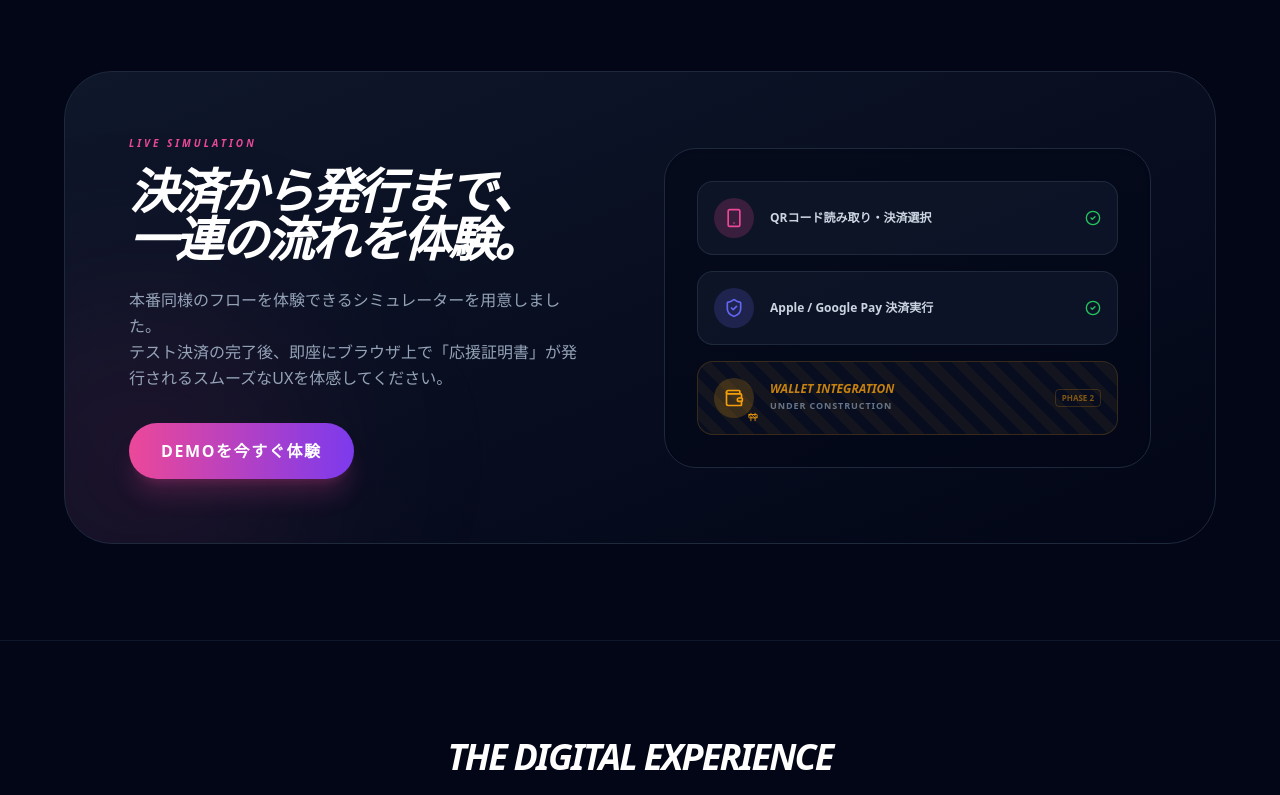
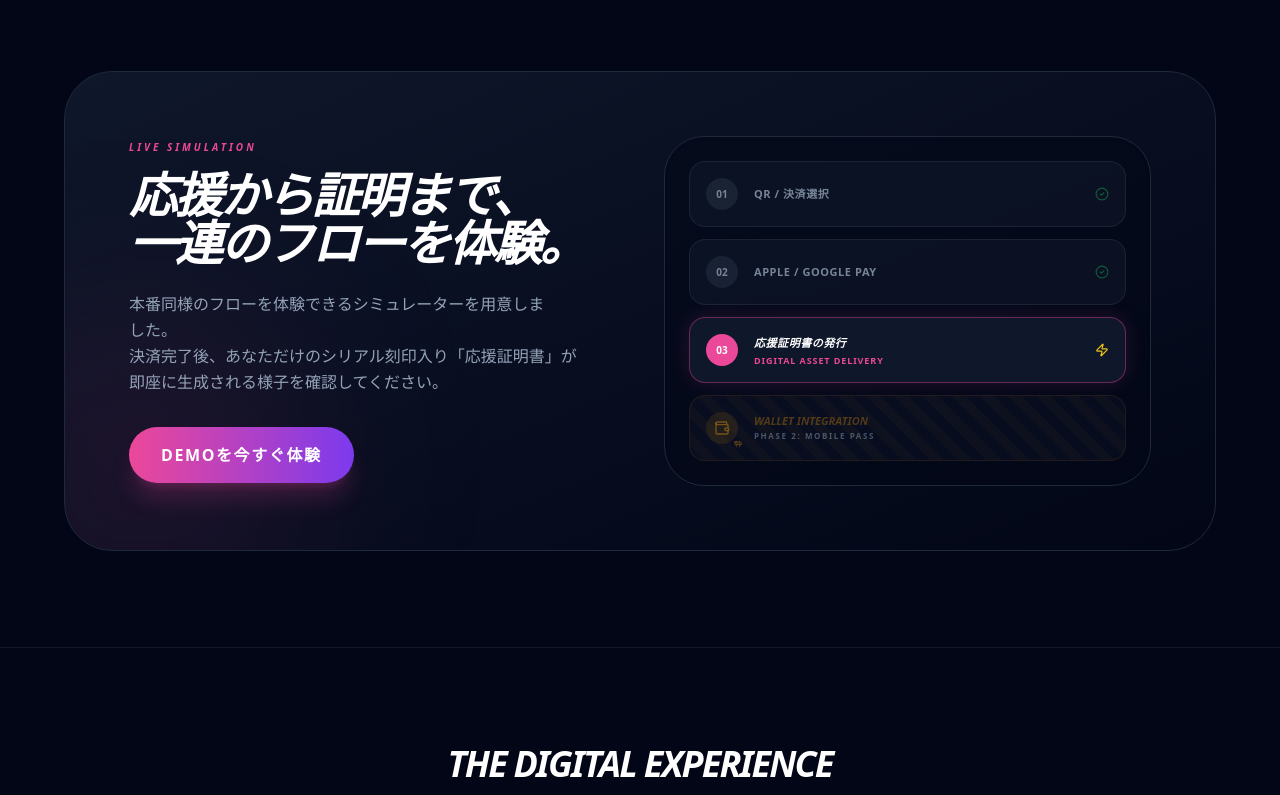
Before and after one commit to spacemindhiro/direct-cheers, a Next.js app: page / in a window 1280 px wide. Shown: the part 920-1715 px from the top of the page. Built offline with nearby package versions, Linux system fonts and the light colour scheme.

Commit message:
topのウォレット部分を工事中に

```diff
--- a/app/page.tsx
+++ b/app/page.tsx
@@ -72,21 +72,21 @@ export default function LandingPage() {
         </div>
       </section>
 
-      {/* --- Demo Section (Updated Step 3) --- */}
+      {/* --- Demo Section (Revised 4-Step Flow) --- */}
       <section id="demo" className="py-24 px-6 relative border-b border-slate-900">
         <div className="max-w-6xl mx-auto">
           <div className="bg-gradient-to-br from-slate-900 to-slate-950 border border-slate-800 p-8 md:p-16 rounded-[3rem] relative overflow-hidden flex flex-col md:flex-row items-center gap-12 group">
             <div className="absolute -left-20 -bottom-20 w-80 h-80 bg-pink-500/10 blur-[100px] rounded-full" />
 
-            <div className="flex-1 relative z-10 text-left">
+            <div className="flex-1 relative z-10 text-left text-pretty">
               <span className="text-pink-500 font-black italic tracking-[0.3em] text-[10px] uppercase block mb-4">Live Simulation</span>
               <h3 className="text-4xl md:text-5xl font-black text-white mb-6 italic tracking-tighter uppercase leading-tight">
-                決済から発行まで、<br />
-                一連の流れを体験。
+                応援から証明まで、<br />
+                一連のフローを体験。
               </h3>
               <p className="text-slate-400 leading-relaxed mb-8 max-w-md font-medium">
                 本番同様のフローを体験できるシミュレーターを用意しました。<br />
-                テスト決済の完了後、即座にブラウザ上で「応援証明書」が発行されるスムーズなUXを体感してください。
+                決済完了後、あなただけのシリアル刻印入り「応援証明書」が即座に生成される様子を確認してください。
               </p>
               <Link href="/demo" className="inline-flex items-center gap-3 bg-gradient-to-r from-pink-500 to-violet-600 text-white px-8 py-4 rounded-full font-bold hover:scale-105 transition-all shadow-xl shadow-pink-500/20 uppercase tracking-widest">
                 DEMOを今すぐ体験
@@ -94,33 +94,42 @@ export default function LandingPage() {
             </div>
 
             <div className="flex-1 relative z-10 w-full md:w-auto">
-              <div className="grid grid-cols-1 gap-4 p-8 bg-slate-950/50 rounded-[2rem] border border-slate-800 shadow-inner">
-                {/* Step 1 */}
-                <div className="flex items-center gap-4 p-4 rounded-2xl bg-slate-900/80 border border-slate-700/50">
-                  <div className="w-10 h-10 rounded-full bg-pink-500/20 flex items-center justify-center text-pink-500"><Smartphone size={20} /></div>
-                  <div className="text-xs font-bold text-slate-300">QRコード読み取り・決済選択</div>
-                  <CheckCircle2 size={16} className="ml-auto text-green-500" />
-                </div>
-                {/* Step 2 */}
-                <div className="flex items-center gap-4 p-4 rounded-2xl bg-slate-900/80 border border-slate-700/50">
-                  <div className="w-10 h-10 rounded-full bg-indigo-500/20 flex items-center justify-center text-indigo-500"><ShieldCheck size={20} /></div>
-                  <div className="text-xs font-bold text-slate-300">Apple / Google Pay 決済実行</div>
-                  <CheckCircle2 size={16} className="ml-auto text-green-500" />
+              <div className="grid grid-cols-1 gap-3 p-6 bg-slate-950/50 rounded-[2.5rem] border border-slate-800 shadow-inner">
+
+                {/* Step 1: Entry */}
+                <div className="flex items-center gap-4 p-4 rounded-2xl bg-slate-900/80 border border-slate-700/50 opacity-80">
+                  <div className="w-8 h-8 rounded-full bg-slate-800 flex items-center justify-center text-slate-400 text-[10px] font-black">01</div>
+                  <div className="text-[11px] font-bold text-slate-400 uppercase tracking-wider text-left">QR / 決済選択</div>
+                  <CheckCircle2 size={14} className="ml-auto text-green-500/50" />
                 </div>
 
-                {/* ✅ Step 3: ウォレット保存（工事中表示に修正） */}
-                <div className="flex items-center gap-4 p-4 rounded-2xl bg-slate-900/40 border border-amber-500/20 relative overflow-hidden">
-                  <div className="absolute inset-0 opacity-[0.05] bg-[repeating-linear-gradient(45deg,transparent,transparent_10px,#f59e0b_10px,#f59e0b_20px)] pointer-events-none" />
-                  <div className="w-10 h-10 rounded-full bg-amber-500/20 flex items-center justify-center text-amber-500 relative">
-                    <Wallet size={20} />
-                    <Construction size={10} className="absolute -bottom-1 -right-1" />
+                {/* Step 2: Pay */}
+                <div className="flex items-center gap-4 p-4 rounded-2xl bg-slate-900/80 border border-slate-700/50 opacity-80">
+                  <div className="w-8 h-8 rounded-full bg-slate-800 flex items-center justify-center text-slate-400 text-[10px] font-black">02</div>
+                  <div className="text-[11px] font-bold text-slate-400 uppercase tracking-wider text-left">Apple / Google Pay</div>
+                  <CheckCircle2 size={14} className="ml-auto text-green-500/50" />
+                </div>
+
+                {/* ✅ Step 3: Asset Delivery (中核機能) */}
+                <div className="flex items-center gap-4 p-4 rounded-2xl bg-slate-900 border border-pink-500/40 shadow-[0_0_20px_rgba(236,72,153,0.15)] relative group-hover:scale-[1.02] transition-transform">
+                  <div className="w-8 h-8 rounded-full bg-pink-500 flex items-center justify-center text-white text-[10px] font-black">03</div>
+                  <div className="flex flex-col text-left">
+                    <div className="text-[11px] font-black text-white uppercase italic tracking-wider">応援証明書の発行</div>
+                    <div className="text-[9px] text-pink-500 font-bold uppercase tracking-widest leading-none mt-1">Digital Asset Delivery</div>
                   </div>
-                  <div className="flex flex-col">
-                    <div className="text-xs font-bold text-amber-500/80 uppercase italic leading-none mb-1">Wallet Integration</div>
-                    <div className="text-[9px] text-slate-500 font-bold uppercase tracking-widest">Under Construction</div>
+                  <Zap size={14} className="ml-auto text-yellow-400 animate-pulse" />
+                </div>
+
+                {/* ✅ Step 4: Wallet (将来拡張) */}
+                <div className="flex items-center gap-4 p-4 rounded-2xl bg-slate-900/40 border border-amber-500/10 relative overflow-hidden">
+                  <div className="absolute inset-0 opacity-[0.03] bg-[repeating-linear-gradient(45deg,transparent,transparent_10px,#f59e0b_10px,#f59e0b_20px)] pointer-events-none" />
+                  <div className="w-8 h-8 rounded-full bg-amber-500/10 flex items-center justify-center text-amber-500/40 text-[10px] font-black relative">
+                    <Wallet size={16} />
+                    <Construction size={8} className="absolute -bottom-1 -right-1" />
                   </div>
-                  <div className="ml-auto flex flex-col items-end">
-                    <span className="text-[8px] font-black text-amber-500/50 border border-amber-500/20 px-1.5 py-0.5 rounded uppercase">Phase 2</span>
+                  <div className="flex flex-col text-left">
+                    <div className="text-[11px] font-bold text-amber-500/30 uppercase italic leading-none mb-1 text-left">Wallet Integration</div>
+                    <div className="text-[8px] text-slate-600 font-bold uppercase tracking-[0.2em] text-left">Phase 2: Mobile Pass</div>
                   </div>
                 </div>
 
@@ -130,27 +139,27 @@ export default function LandingPage() {
         </div>
       </section>
 
-      {/* --- Features Section (後半は変更なし) --- */}
+      {/* --- Features Section --- */}
       <section id="features" className="py-24 bg-slate-950 px-6 border-b border-slate-900">
         <div className="max-w-6xl mx-auto text-center mb-20">
           <h3 className="text-4xl font-black text-white mb-4 italic tracking-tighter uppercase">The Digital Experience</h3>
           <p className="text-slate-500">透明な決済と、消えない感動を両立するテクノロジー</p>
         </div>
         <div className="max-w-6xl mx-auto grid md:grid-cols-3 gap-10">
-            <Link href="/concept/realtime" className="p-10 rounded-[2.5rem] bg-slate-950 border border-slate-800 hover:border-pink-500/50 transition-all group block text-left hover:bg-slate-900/40 relative overflow-hidden">
+            <Link href="/concept/realtime" className="p-10 rounded-[2.5rem] bg-slate-950 border border-slate-800 hover:border-pink-500/50 transition-all group block text-left hover:bg-slate-900/40 relative overflow-hidden text-pretty">
               <div className="text-pink-500 font-black text-5xl italic mb-6 opacity-50 group-hover:opacity-100 transition-opacity"><Zap size={40} /></div>
               <h4 className="text-2xl font-bold text-white mb-4 italic uppercase tracking-tighter">Real-time連動</h4>
               <p className="text-sm text-slate-400 leading-relaxed font-medium">応援をトリガーに会場のVJや照明が変化。あなたの熱量が現場の景色を塗り替える体験を提供します。</p>
             </Link>
 
-            <Link href="/concept/wallet" className="p-10 rounded-[2.5rem] bg-gradient-to-br from-slate-900 to-slate-950 border border-violet-500/20 shadow-2xl relative overflow-hidden group block text-left hover:border-violet-500/50 transition-all">
+            <Link href="/concept/wallet" className="p-10 rounded-[2.5rem] bg-gradient-to-br from-slate-900 to-slate-950 border border-violet-500/20 shadow-2xl relative overflow-hidden group block text-left hover:border-violet-500/50 transition-all text-pretty">
               <div className="absolute -right-6 -top-6 w-32 h-32 bg-violet-500/10 blur-3xl group-hover:bg-violet-500/20 transition-all" />
               <div className="text-violet-500 font-black text-5xl italic mb-6 group-hover:scale-110 transition-transform origin-left"><Wallet size={40} /></div>
               <h4 className="text-2xl font-bold text-white mb-4 italic uppercase tracking-tighter">Wallet保存</h4>
               <p className="text-sm text-slate-400 leading-relaxed font-medium">発行されたカードは Apple/Google Wallet に追加予定。アプリ不要でスマホから呼び出せます。</p>
             </Link>
 
-            <Link href="/concept/proof" className="p-10 rounded-[2.5rem] bg-slate-950 border border-slate-800 hover:border-indigo-500/50 transition-all block text-left hover:bg-slate-900/40 group relative overflow-hidden">
+            <Link href="/concept/proof" className="p-10 rounded-[2.5rem] bg-slate-950 border border-slate-800 hover:border-indigo-500/50 transition-all block text-left hover:bg-slate-900/40 group relative overflow-hidden text-pretty">
               <div className="text-indigo-500 font-black text-5xl italic mb-6 opacity-50 group-hover:opacity-100 transition-opacity"><ShieldCheck size={40} /></div>
               <h4 className="text-2xl font-bold text-white mb-4 italic uppercase tracking-tighter">デジタル証跡</h4>
               <p className="text-sm text-slate-400 leading-relaxed font-medium">すべての資産にシリアルを付与。改ざん不能な証跡管理により、正当な支援を保証します。</p>
@@ -161,21 +170,21 @@ export default function LandingPage() {
       {/* --- Strategic About Us Entry --- */}
       <section className="py-32 px-6 bg-slate-950 relative overflow-hidden">
         <div className="max-w-5xl mx-auto">
-          <div className="grid md:grid-cols-2 gap-16 items-center bg-slate-900/40 border border-slate-800 rounded-[3.5rem] p-8 md:p-16 relative group hover:border-slate-700 transition-colors">
-            <div className="space-y-8 text-left">
+          <div className="grid md:grid-cols-2 gap-16 items-center bg-slate-900/40 border border-slate-800 rounded-[3.5rem] p-8 md:p-16 relative group hover:border-slate-700 transition-colors text-pretty text-left">
+            <div className="space-y-8">
               <span className="text-indigo-400 font-black italic tracking-[0.4em] text-[10px] uppercase block">Platform Identity</span>
               <h3 className="text-4xl md:text-5xl font-black text-white italic tracking-tighter uppercase leading-[1.1]">金融の堅牢さと、<br />現場の熱狂を<br /><span className="text-pink-500">ひとつに。</span></h3>
-              <p className="text-slate-400 font-medium">25年の金融システム開発キャリアと、音楽現場を知る熱量を両立させています。</p>
+              <p className="text-slate-400 font-medium leading-relaxed">25年の金融システム開発キャリアと、音楽現場を知る熱量を両立させています。</p>
               <Link href="/about" className="inline-flex items-center gap-4 bg-white text-slate-950 px-10 py-4 rounded-full font-black text-sm hover:bg-indigo-500 hover:text-white transition-all uppercase tracking-widest group">
                 運営者について見る <ArrowRight size={18} className="group-hover:translate-x-2 transition-transform" />
               </Link>
             </div>
             <div className="grid grid-cols-2 gap-4">
-              <div className="p-6 rounded-3xl bg-slate-950 border border-slate-800 space-y-4 text-left">
+              <div className="p-6 rounded-3xl bg-slate-950 border border-slate-800 space-y-4">
                 <Database className="text-indigo-400" size={24} />
                 <p className="text-white font-bold text-sm italic tracking-tighter">Finance System Arch</p>
               </div>
-              <div className="p-6 rounded-3xl bg-slate-950 border border-slate-800 space-y-4 text-left">
+              <div className="p-6 rounded-3xl bg-slate-950 border border-slate-800 space-y-4">
                 <Music className="text-pink-500" size={24} />
                 <p className="text-white font-bold text-sm italic tracking-tighter">Live Culture</p>
               </div>
@@ -184,7 +193,7 @@ export default function LandingPage() {
         </div>
       </section>
 
-      {/* --- Footer Area (省略なし) --- */}
+      {/* --- Footer Area --- */}
       <footer className="py-24 px-6 border-t border-slate-800 bg-slate-950">
         <div className="max-w-6xl mx-auto flex flex-col md:flex-row justify-between items-start gap-16 text-left text-pretty">
           <div className="space-y-6">
```
